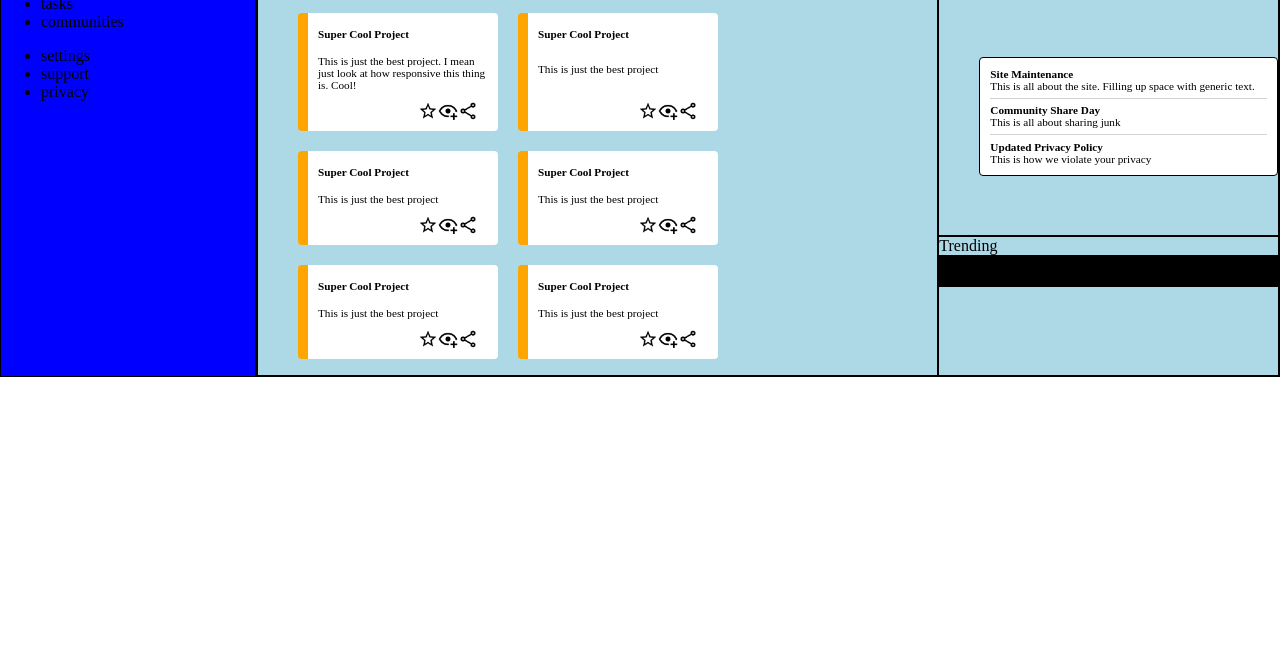
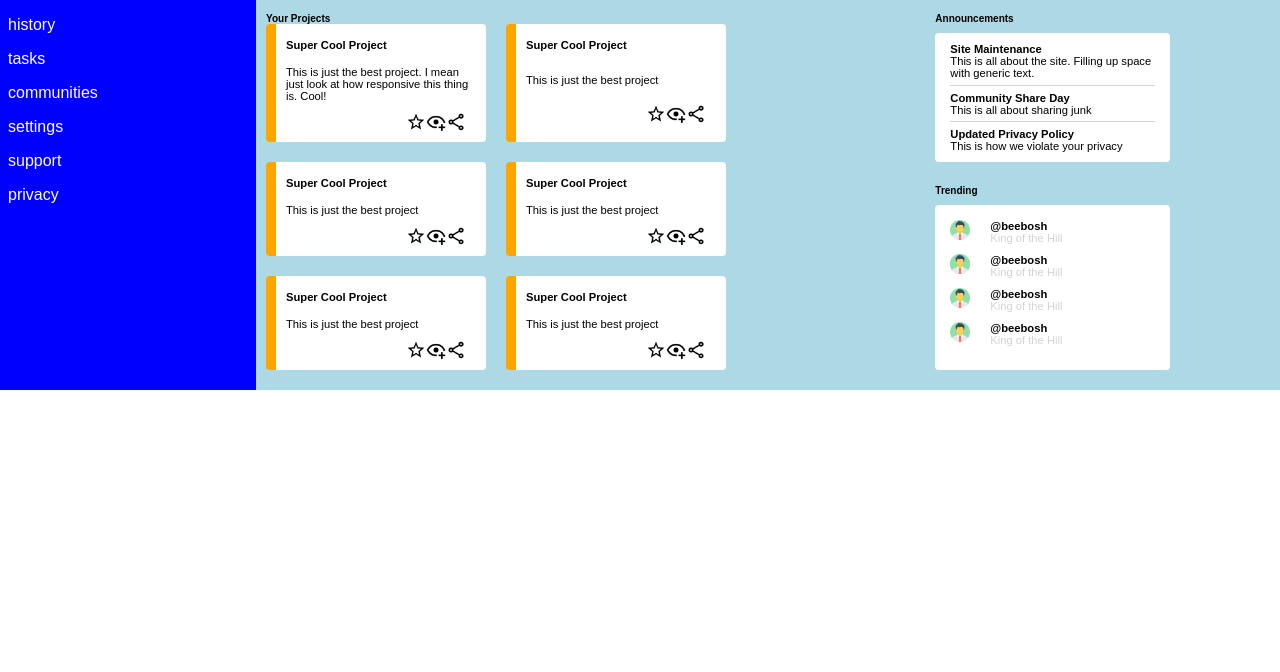
Before and after one commit to j-winston/Admin-Dashboard, a plain HTML site: page index.html in a window 1280 px wide. Shown: the part 128-800 px from the top of the page. Drawn offline with Linux system fonts and the light colour scheme.

Commit message:
add trending section and align elements

```diff
--- a/index.html
+++ b/index.html
@@ -9,8 +9,7 @@
 </head>
 <body>
     <div class="grid-container">
-
-        <div class="sidebar cell">
+        <div class="sidebar">
                <div class="sidebar__menu">
                    <div class="sidebar__logo">
                        <ul>
@@ -71,7 +70,7 @@
 
         <div class="main-content-container cell">
             <div class="project-container cell">
-               <p>Your Projects</p>
+               <p class="section-header">Your Projects</p>
                <ul>
                    <div class="project-container__cards">
                     <li>
@@ -126,7 +125,7 @@
                 </div>
                </ul>
             </div>
-               <div class="main-content__announcements cell"><p>Announcements</p>
+               <div class="main-content__announcements cell"><p class="section-header">Announcements</p>
                    <ul>
                        <div class="announcements__card cell">
                         <li>
@@ -146,29 +145,26 @@
                </div>
 
                <div class="main-content__trending cell">
-                   <p>Trending</p>
-                   <div class="main-content__trending-entry cell">
-                       <div class="trending-entry__icon cell"></div>
-                       <div class="trending-entry__user-name cell"></div>
-                       <div class="trending-entry__tagline cell"></div>
-                   </div>
-
-                   <div class="main-content__trending-entry cell">
-                       <div class="trending-entry__icon cell"></div>
-                       <div class="trending-entry__user-name cell"></div>
-                       <div class="trending-entry__tagline cell"></div>
-                   </div>
-
-                   <div class="main-content__trending-entry cell">
-                       <div class="trending-entry__icon cell"></div>
-                       <div class="trending-entry__user-name cell"></div>
-                       <div class="trending-entry__tagline cell"></div>
-                   </div>
-
-                   <div class="main-content__trending-entry cell">
-                       <div class="trending-entry__icon cell"></div>
-                       <div class="trending-entry__user-name cell"></div>
-                       <div class="trending-entry__tagline cell"></div>
+                   <p class="section-header">Trending</p>
+                   <div class="trending__card">
+                       <div class="trending__card-entry">
+                       <p>@beebosh</p>
+                       <p>King of the Hill</p>
+                       <img src="assets/trending-avatar-1.png">
+                       </div>
+                       <div class="trending__card-entry">
+                       <p>@beebosh</p>
+                       <p>King of the Hill</p>
+                       <img src="assets/trending-avatar-1.png">
+                       <img src="assets/trending-avatar-1.png"></div>
+                       <div class="trending__card-entry">
+                       <p>@beebosh</p>
+                       <p>King of the Hill</p>
+                       <img src="assets/trending-avatar-1.png"></div>
+                       <div class="trending__card-entry">
+                       <p>@beebosh</p>
+                       <p>King of the Hill</p>
+                       <img src="assets/trending-avatar-1.png"></div>
                    </div>
                </div>
             </div>
--- a/style.css
+++ b/style.css
@@ -1,35 +1,49 @@
 *{
     box-sizing: border-box;
+    font-family: sans-serif;
 }
 
 html,
 body,
-p {
+p,
+ul {
     margin: 0;
     padding: 0;
 }
 
+
 .grid-container {
     display: grid;
-    background-color: lightblue;
     grid-template-columns: 1fr 4fr;
-
     grid-template-areas: "sidebar header"
     "sidebar main-content";
+    background-color: lightblue;
 }
 
     .cell {
-        border: 1px solid black;
     }
 
     .sidebar {
+        display: grid;
+        grid-template-columns: minmax(100px, 300px);
         background-color: blue;
         grid-area: sidebar;
+        justify-content: start;
     }
+
+
+.sidebar__menu li {
+    list-style: none;
+    padding: 8px;
+    color: white;
+
+
+}
 
     .header {
         background-color: whitesmoke;
         grid-area: header;
+        padding: 10px;
     }
 
     .header__content {
@@ -121,19 +135,28 @@ p {
         display: grid;
         grid-area: main-content;
         grid-template-columns: 2fr 1fr;
+
         grid-template-areas: "projects announcements"
         "projects trending";
+        padding: 10px 10px 20px 10px;
     }
 
         .project-container {
             display: grid;
             grid-area: projects;
+            align-content: start;
+            padding-top: 14px;
 
+        }
+
+        .section-header {
+            font-size: 10px;
+            font-weight: bold;
         }
 
         .project-container__cards {
             display: grid;
-            grid-template-columns: repeat(auto-fill, minmax(100px, 200px));
+            grid-template-columns: repeat(auto-fill, minmax(200px, 220px));
             gap: 20px;
 
         }
@@ -141,7 +164,6 @@ p {
         .project-container__cards-options {
             display: grid;
             justify-content: end;
-            align-content: end;
             padding: 10px;
             grid-template-columns: 20px 20px 20px;
 
@@ -166,17 +188,17 @@ p {
         .main-content__announcements {
             display: grid;
             grid-area: announcements;
+            padding-top: 14px;
         }
 
 
         .announcements__card {
-            display: grid;
             background-color: white;
             border-radius: 4px;
             font-size: .7rem;
             list-style: none;
-            padding: 10px;
-            grid-template-columns: minmax(150px, 1fr);
+            padding: 10px 15px;
+            width: 70%;
 
         }
 
@@ -190,11 +212,44 @@ p {
             border: none;
             border-top: 1px solid lightgray;
 
+        }
 
+
+        .main-content__trending {
+            display: grid;
+            grid-area: trending;
+            padding-top: 14px;
+        }
+
+        .trending__card {
+            background-color: white;
+            border-radius: 4px;
+            padding: 10px 15px;
+            width: 70%;
+        }
+
+        .trending__card-entry {
+            display:grid;
+            grid-template-columns: minmax(30px, 40px ) 4fr;
+            grid-template-areas: "avatar user-handle"
+            "avatar title";
+            font-size: .7rem;
+            padding: 5px 0;
+        }
+
+        .trending__card-entry img {
+            height: 20px;
+            grid-area: avatar;
 
         }
 
 
-        .main-content__trending {
-            grid-area: trending;
+        .trending__card-entry p:nth-child(1) {
+            font-weight: bold;
+            grid-area: user-handle;
         }
+
+        .trending__card-entry p:nth-child(2) {
+            color: lightgray;
+
+        }
```
